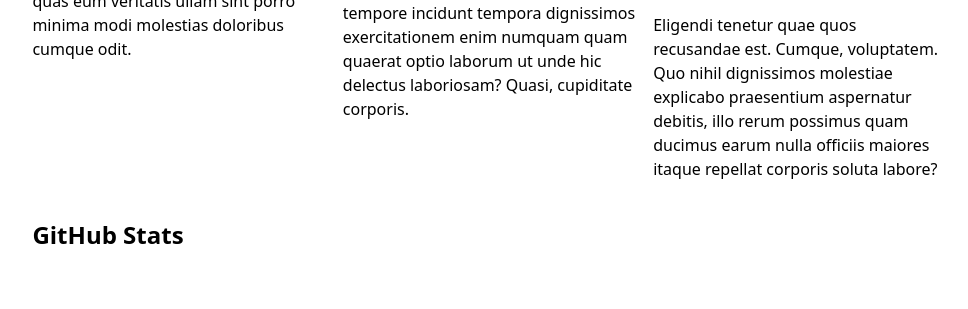
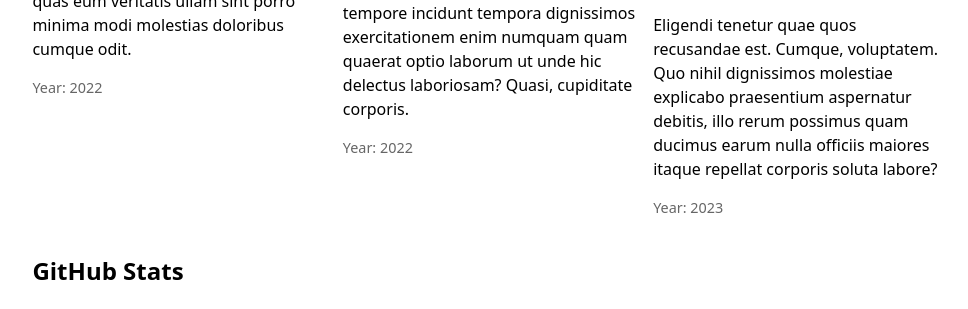
Before and after one commit to kawen25/portfolio, a plain HTML site: page index.html in a window 1280 px wide. Shown: the part 1084-1393 px from the top of the page, without its empty margins (150-1118 px from the left). Before the commit the page ends 1357 px from the top, so only its background shows below. Drawn offline with Linux system fonts and the light colour scheme; no server answers.

Commit message:
adding year to proj page

```diff
--- a/global.js
+++ b/global.js
@@ -128,7 +128,9 @@ export function renderProjects(projects, containerElement, headingLevel = 'h2')
     article.innerHTML = `
       <${headingLevel}>${project.title}</${headingLevel}>
       <img src="${project.image}" alt="${project.title}">
-      <p>${project.description}</p>
+      <div class = "project-details"> <p>${project.description}</p>
+      <p class="project-year">Year: ${project.year}</p>
+      </div>
     `;
     containerElement.appendChild(article);
   });
--- a/style.css
+++ b/style.css
@@ -209,3 +209,13 @@ form button:hover {
 #profile-stats dd {
   grid-row: 2; /* Place all <dd> elements in the second row */
 }
+
+.project-details {
+  margin-top: 1em; /* Add space between the image and details */
+}
+
+.project-year {
+  font-size: 0.9em; /* Smaller font size for the year */
+  color: #666; /* Gray color for the year */
+  margin-top: 0.5em; /* Add space between the description and year */
+}
```
